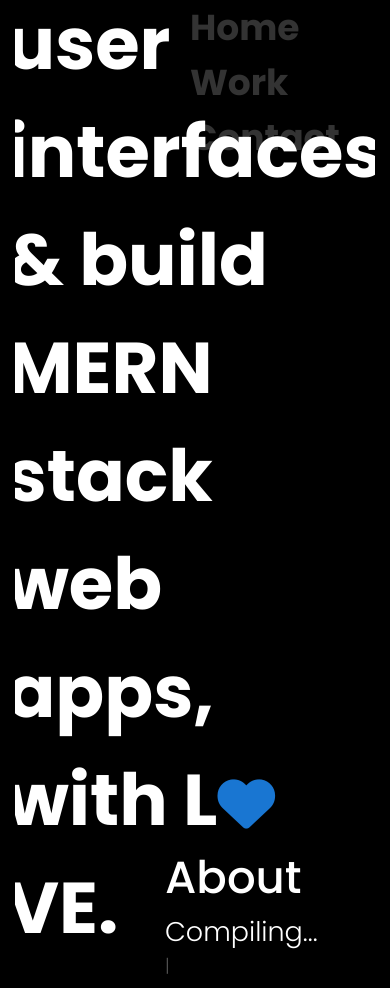
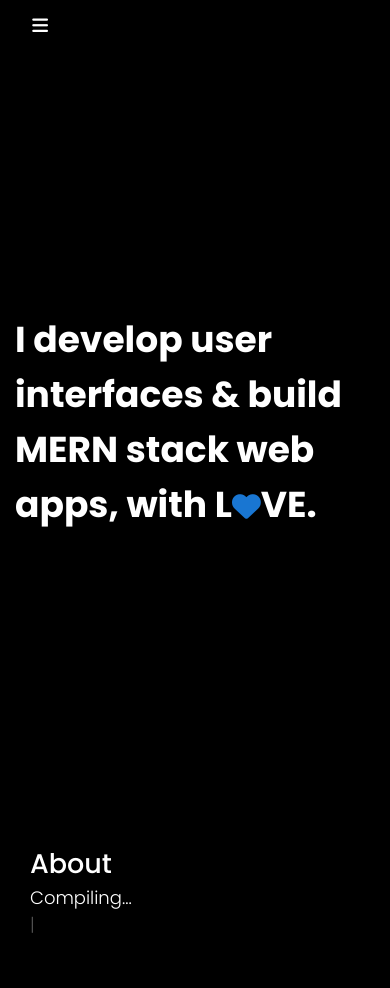
Before and after one commit to Med-azaza/My-Portfolio, a React (Create React App) app: page /about in a window 390 px wide. Shown: the top 988 px of the page. Built offline with nearby package versions, Linux system fonts and the light colour scheme.

Commit message:
about page responsive

```diff
--- a/public/index.html
+++ b/public/index.html
@@ -2,7 +2,7 @@
 <html lang="en">
 
 <head>
-  <script src="https://kit.fontawesome.com/81671f5ae0.js" crossorigin="anonymous"></script>
+  <script src="https://kit.fontawesome.com/43d21bae95.js" crossorigin="anonymous"></script>
   <link rel="preconnect" href="https://fonts.googleapis.com">
   <link rel="preconnect" href="https://fonts.gstatic.com" crossorigin>
   <link href="https://fonts.googleapis.com/css2?family=Poppins:wght@100;300;500;700&display=swap" rel="stylesheet">
--- a/src/App.css
+++ b/src/App.css
@@ -502,8 +502,8 @@
   right: 50px;
   z-index: 999;
   list-style-type: none;
-  -webkit-animation: navList 3s ease both;
-          animation: navList 3s ease both;
+  -webkit-animation: navList 1s ease both;
+          animation: navList 1s ease both;
 }
 
 .nav-list li a {
@@ -520,13 +520,43 @@
   margin-left: 20px;
 }
 
+.nav-btn {
+  position: fixed;
+  z-index: 1000;
+  display: none;
+  border: 0;
+  border-radius: 50%;
+  background-color: black;
+  height: 50px;
+  width: 50px;
+  -webkit-user-select: none;
+     -moz-user-select: none;
+      -ms-user-select: none;
+          user-select: none;
+}
+
+.nav-btn i {
+  color: white;
+  -webkit-user-select: none;
+     -moz-user-select: none;
+      -ms-user-select: none;
+          user-select: none;
+}
+
+.clicked {
+  background-color: white !important;
+}
+
+.clicked i {
+  color: black !important;
+}
+
+.show {
+  display: block !important;
+}
+
 @-webkit-keyframes navList {
   0% {
-    -webkit-transform: translateX(100%);
-            transform: translateX(100%);
-    opacity: 0;
-  }
-  66% {
     -webkit-transform: translateX(100%);
             transform: translateX(100%);
     opacity: 0;
@@ -540,11 +570,6 @@
 
 @keyframes navList {
   0% {
-    -webkit-transform: translateX(100%);
-            transform: translateX(100%);
-    opacity: 0;
-  }
-  66% {
     -webkit-transform: translateX(100%);
             transform: translateX(100%);
     opacity: 0;
@@ -862,6 +887,15 @@
   margin-left: 30px;
 }
 
+@media (max-width: 1024px) {
+  #root .App {
+    padding: 0 120px;
+  }
+  #root .App .container .About section {
+    padding: 0 70px;
+  }
+}
+
 @media (max-width: 768px) {
   #root .App {
     padding: 0 50px;
@@ -906,5 +940,31 @@
     -webkit-transition: all 0.5s;
     transition: all 0.5s;
   }
+  #root .App .container .About header p {
+    font-size: 2em;
+  }
+  #root .App .container .About section {
+    padding: 0 15px;
+  }
+  #root .App .container .About section h3 {
+    font-size: 1.5em;
+  }
+  #root .App .container .About section p {
+    font-size: 1em;
+  }
+  .nav-list {
+    display: none;
+    background-color: rgba(0, 0, 0, 0.623);
+    border: 1px solid #1976d2;
+    border-radius: 5px;
+    -webkit-backdrop-filter: blur(7px);
+            backdrop-filter: blur(7px);
+  }
+  .nav-list li a {
+    color: white;
+  }
+  .nav-btn {
+    display: block;
+  }
 }
 /*# sourceMappingURL=App.css.map */
--- a/src/App.scss
+++ b/src/App.scss
@@ -322,7 +322,7 @@
   right: 50px;
   z-index: 999;
   list-style-type: none;
-  animation: navList 3s ease both;
+  animation: navList 1s ease both;
   li {
     a {
       color: rgba(255, 255, 255, 0.199);
@@ -337,13 +337,33 @@
     }
   }
 }
+.nav-btn {
+  position: fixed;
+  z-index: 1000;
+  display: none;
+  border: 0;
+  border-radius: 50%;
+  background-color: black;
+  height: 50px;
+  width: 50px;
+  user-select: none;
+  i {
+    color: white;
+    user-select: none;
+  }
+}
+.clicked {
+  background-color: white !important;
+  i {
+    color: black !important;
+  }
+}
+.show {
+  display: block !important;
+}
 //Keyfarmes//
 @keyframes navList {
   0% {
-    transform: translateX(100%);
-    opacity: 0;
-  }
-  66% {
     transform: translateX(100%);
     opacity: 0;
   }
@@ -485,6 +505,21 @@
   margin-left: 30px;
 }
 //media queries
+@media (max-width: 1024px) {
+  #root {
+    .App {
+      padding: 0 120px;
+      .container {
+        .About {
+          section {
+            padding: 0 70px;
+          }
+        }
+      }
+    }
+  }
+}
+
 @media (max-width: 768px) {
   #root {
     .App {
@@ -531,7 +566,38 @@
             }
           }
         }
+        .About {
+          header {
+            p {
+              font-size: 2em;
+            }
+          }
+          section {
+            padding: 0 15px;
+            h3 {
+              font-size: 1.5em;
+            }
+            p {
+              font-size: 1em;
+            }
+          }
+        }
       }
     }
   }
+  .nav-list {
+    display: none;
+    background-color: rgba(0, 0, 0, 0.623);
+    border: 1px solid $primary;
+    border-radius: 5px;
+    backdrop-filter: blur(7px);
+    li {
+      a {
+        color: white;
+      }
+    }
+  }
+  .nav-btn {
+    display: block;
+  }
 }
--- a/src/components/about.js
+++ b/src/components/about.js
@@ -5,6 +5,10 @@
 const About = () => {
     document.body.scrollTop = 0; // For Safari
     document.documentElement.scrollTop = 0;
+    const show = (e) => {
+        document.querySelector('.nav-btn').classList.toggle('clicked');
+        document.querySelector('.nav-list').classList.toggle('show');
+    }
         const el = React.useRef(null);
         const typed = React.useRef(null);
         React.useEffect(() => {
@@ -23,6 +27,7 @@
         }, []);
     return(
         <div className="About">
+            <button onClick={show} className='nav-btn'><i className="fas fa-bars"></i></button>
             <ul className="nav-list">
                 <li><Link  to='/'>Home</Link></li>
                 <li><Link to='/work'>Work</Link></li>
```
Also changed, not shown: 1 other file (tests, documents, lock files or other folders).
